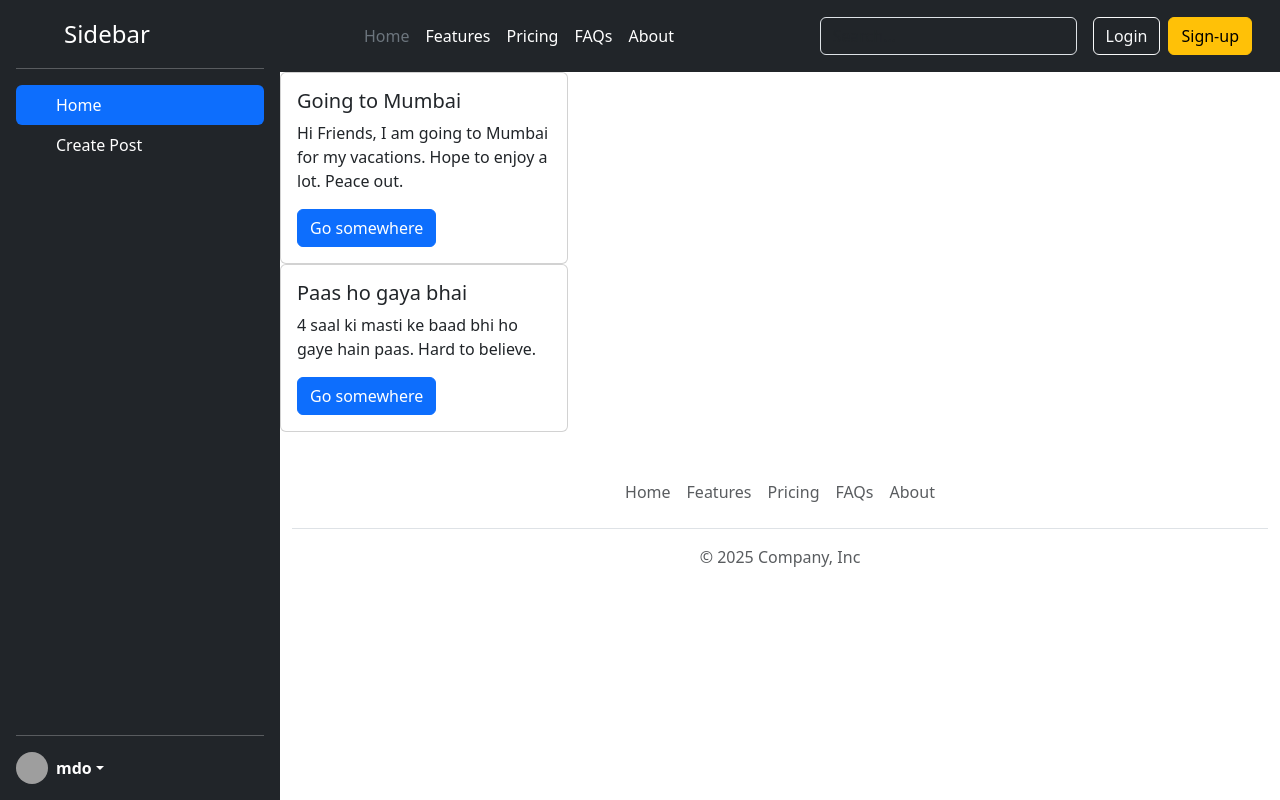
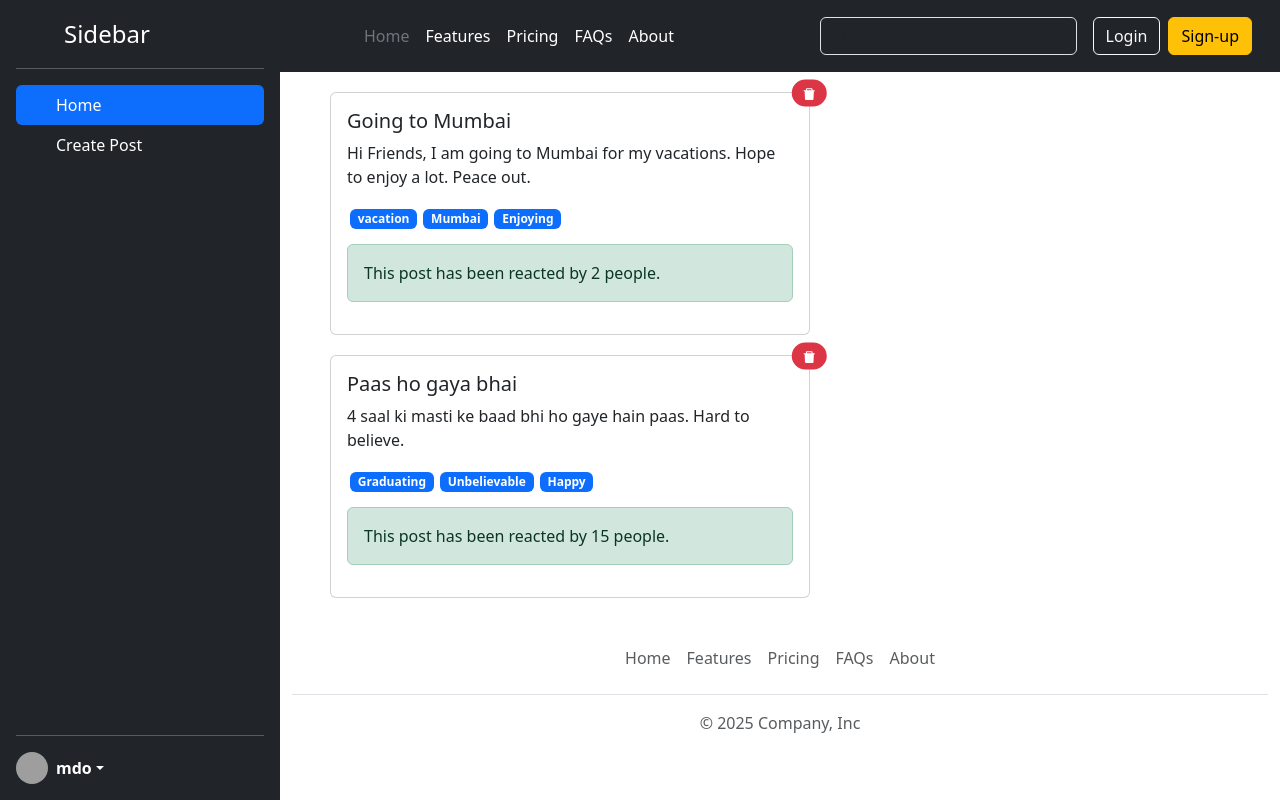
Before and after one commit to harshad8180/social-media-app, a React (Vite) app: page / in a window 1280 px wide. Built offline with nearby package versions, Linux system fonts and the light colour scheme; grey boxes are pictures that could not be loaded.

Commit message:
created the basic ui using bootstrap

```diff
--- a/src/App.css
+++ b/src/App.css
@@ -9,3 +9,15 @@
 .sidebar{
     min-height: 800px;
 }
+
+.post-card{
+    margin: 20px 50px;
+}
+
+.hashtag{
+    margin: 0px 3px;
+}
+
+.reactions{
+    margin: 15px 0px 0px 0px;
+}
--- a/src/components/Post.jsx
+++ b/src/components/Post.jsx
@@ -1,12 +1,22 @@
+import { AiFillDelete } from "react-icons/ai";
+
 const Post = ({ post }) => {
   return (
-    <div className="card" style={{ width: "18rem" }}>
+    <div className="card post-card" style={{ width: "30rem" }}>
       <div className="card-body">
-        <h5 className="card-title">{post.title}</h5>
+        <h5 className="card-title">
+          {post.title}
+          <span className="position-absolute top-0 start-100 translate-middle badge rounded-pill bg-danger">
+            <AiFillDelete />
+          </span>
+        </h5>
         <p className="card-text">{post.body}</p>
-        <a href="#" className="btn btn-primary">
-          Go somewhere
-        </a>
+        {post.tags.map((tag) => (
+          <span className="badge text-bg-primary hashtag">{tag}</span>
+        ))}
+        <div className="alert alert-success reactions" role="alert">
+          This post has been reacted by {post.reactions} people.
+        </div>
       </div>
     </div>
   );
```
